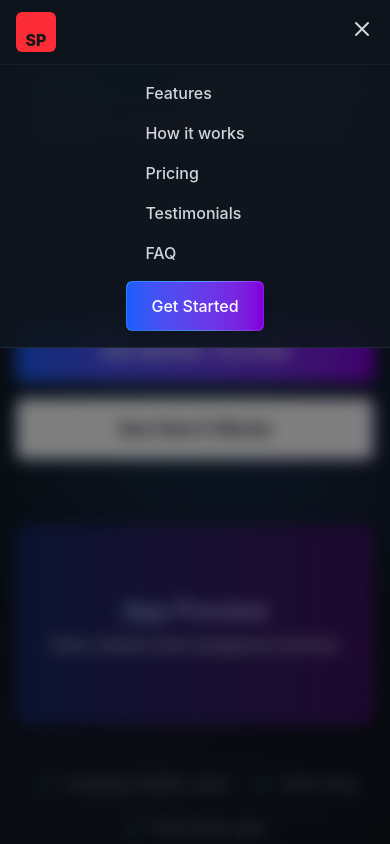
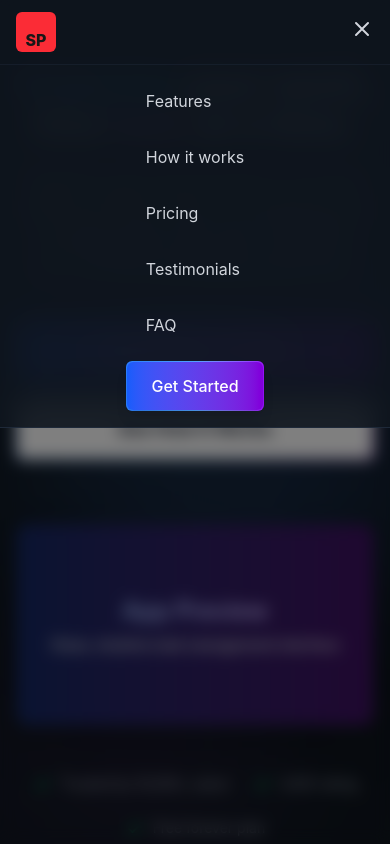
Before and after one commit to Kaleab-Shewangizaw/Summer_planner_v2, a Next.js app: page / in a window 390 px wide. Both pictures are taken after a click on the button 362 px from the left and 29 px from the top of the page. Shown: the top 844 px of the page. Built offline with nearby package versions, Linux system fonts and the light colour scheme.

Commit message:
nav bar register page

```diff
--- a/src/app/landing page compoenents/NavLinks.tsx
+++ b/src/app/landing page compoenents/NavLinks.tsx
@@ -1,7 +1,8 @@
 "use client";
 import { motion } from "framer-motion";
+import Link from "next/link";
 
-export default function NavLinks({ mobile = false }) {
+export default function NavLinks({ mobile = false, setIsMenuOpen }) {
   const links = [
     { name: "Features", href: "#features" },
     { name: "How it works", href: "#how-it-works" },
@@ -14,7 +15,20 @@ export default function NavLinks({ mobile = false }) {
 
   return (
     <div className={container}>
-      {links.map((link, index) => (
+      {links.map((link, index) =>
+        mobile ? (
+          <motion.div
+            key={link.name}
+            className="block py-2 px-3 text-gray-300 hover:text-white hover:bg-gray-800/30 rounded-lg transition-colors"
+            whileHover={{ x: 5 }}
+            onClick={() => setIsMenuOpen(false)}
+          >
+            <Link href={link.href} className="w-full h-full z-200">
+              {" "}
+              {link.name}
+            </Link>
+          </motion.div>
+        ) : (
           <motion.a
             key={index}
             href={link.href}
@@ -24,7 +38,8 @@ export default function NavLinks({ mobile = false }) {
           >
             {link.name}
           </motion.a>
-      ))}
+        )
+      )}
     </div>
   );
 }
--- a/src/app/landing page compoenents/Navbar.tsx
+++ b/src/app/landing page compoenents/Navbar.tsx
@@ -4,6 +4,7 @@ import NavLinks from "./NavLinks";
 import Button from "@/componenets/Button";
 import { useState } from "react";
 import { motion, AnimatePresence } from "framer-motion";
+import Link from "next/link";
 
 export default function LandingNavbar() {
   const [isMenuOpen, setIsMenuOpen] = useState(false);
@@ -11,7 +12,7 @@ export default function LandingNavbar() {
   return (
     <>
       <nav
-        className="w-full bg-[#0f161e]/90 backdrop-blur-md border-b border-gray-800 top-0 z-50
+        className="w-full bg-[#0f161e]/90 backdrop-blur-md border-b border-gray-800 top-0 z-500
     fixed     transition-all duration-300"
       >
         <div className="container mx-auto px-4 py-3 flex items-center justify-between">
@@ -20,11 +21,13 @@ export default function LandingNavbar() {
           </div>
 
           <div className="hidden lg:flex items-center space-x-8">
-            <NavLinks />
+            <NavLinks setIsMenuOpen={setIsMenuOpen} />
           </div>
 
           <div className="hidden lg:block">
-            <Button text={"Get Started"} fill={true} size="md" bold={""} />
+            <Link href="/register">
+              <Button text={"Get Started"} fill={true} size="md" bold={""} />
+            </Link>
           </div>
 
           {/* Mobile menu button */}
@@ -70,8 +73,15 @@ export default function LandingNavbar() {
               className="md:hidden border-t border-gray-800/50 overflow-hidden"
             >
               <div className="flex flex-col my-4 gap-4 items-center">
-                <NavLinks mobile={true} />
-                <Button text={"Get Started"} fill={true} size="md" bold={""} />
+                <NavLinks setIsMenuOpen={setIsMenuOpen} mobile={true} />
+                <Link href="/register">
+                  <Button
+                    text={"Get Started"}
+                    fill={true}
+                    size="md"
+                    bold={""}
+                  />
+                </Link>
               </div>
             </motion.div>
           )}
--- a/src/app/landing page compoenents/PricingSection.tsx
+++ b/src/app/landing page compoenents/PricingSection.tsx
@@ -70,7 +70,7 @@ export default function PricingSection() {
         <div className="absolute top-20 right-20 w-80 h-80 bg-blue-500/5 rounded-full blur-3xl"></div>
         <div className="absolute bottom-20 left-20 w-96 h-96 bg-purple-500/5 rounded-full blur-3xl"></div>
       </div>
-      <div className="h-full w-full absolute top-0 left-0 bg-gradient-to-r from-black/30 to-blue-500/20 backdrop-blur-xs z-1000 flex items-center justify-center">
+      <div className="h-full w-full absolute top-0 left-0 bg-gradient-to-r from-black/50 to-blue-900/20 backdrop-blur-xs z-100 flex items-center justify-center">
         <Button
           text="Continue For Free"
           fill={true}
```
Lines whose indentation alone changed are shown as unchanged.
